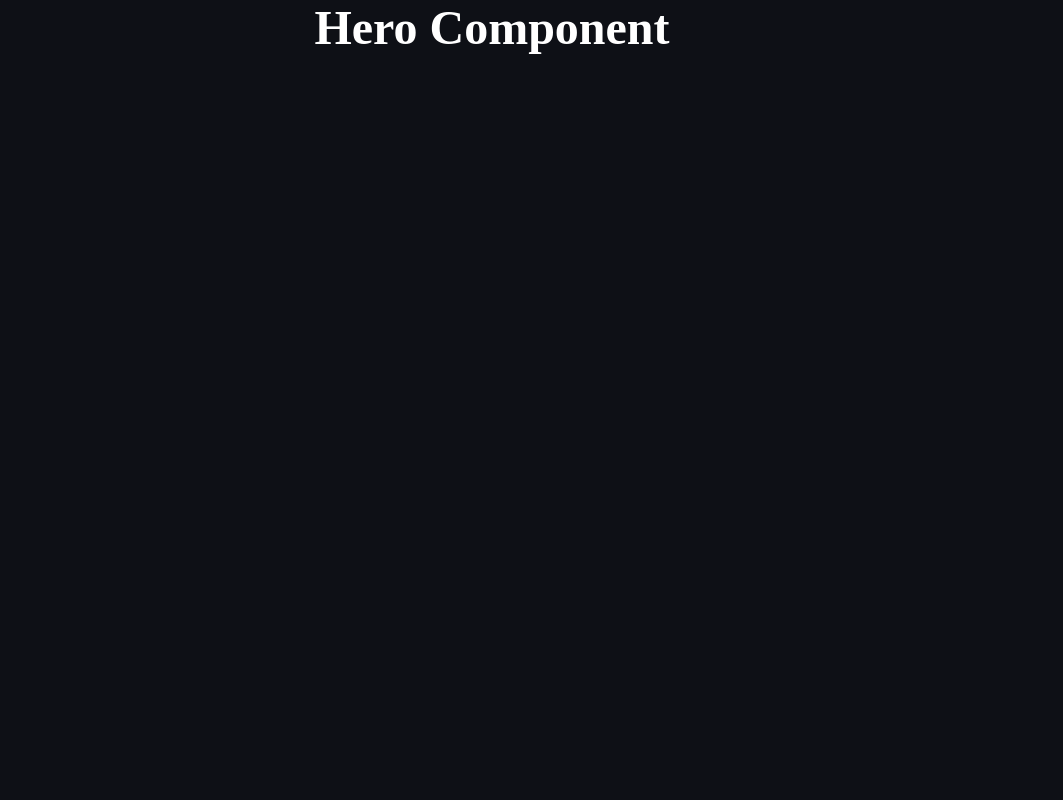
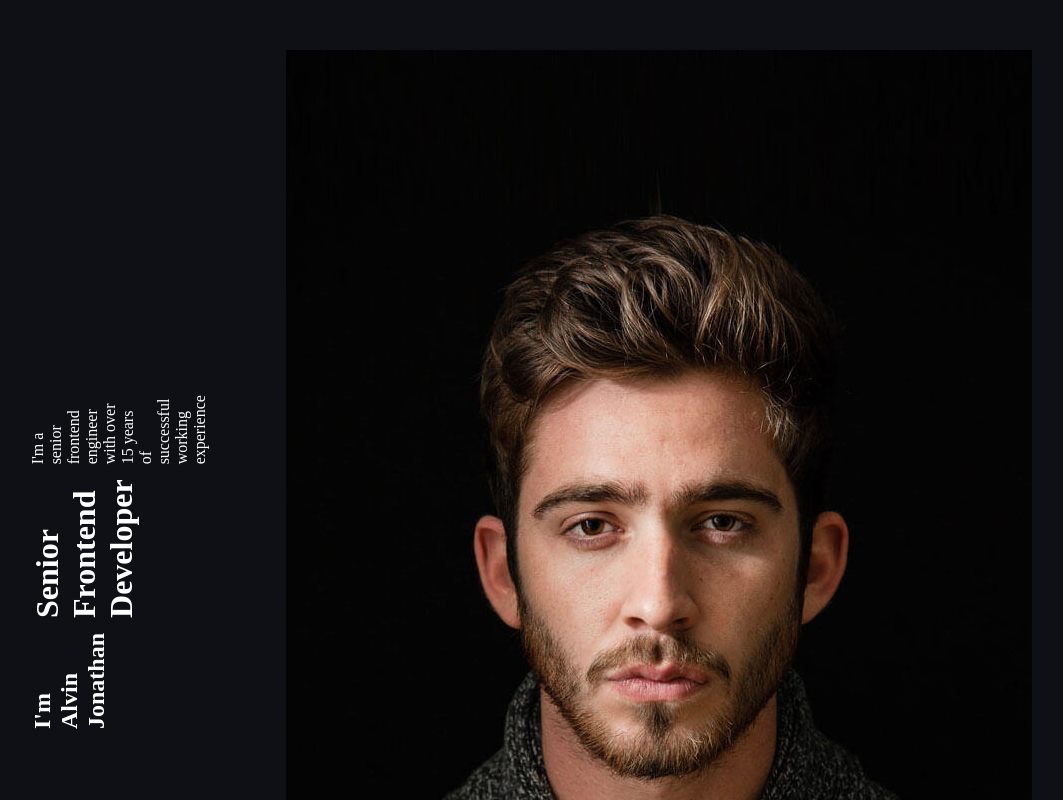
Before and after one commit to Jogata/SoftUni-React-Project, a React (Vite) app in the folder client/: page / in a window 1280 px wide. Shown: the top 800 px of the page, without its empty margins (148-1211 px from the left). Built offline with nearby package versions, Linux system fonts and the light colour scheme.

Commit message:
added hero component

```diff
--- a/client/src/components/travel/black-portfolio/Home/Hero.jsx
+++ b/client/src/components/travel/black-portfolio/Home/Hero.jsx
@@ -1,5 +1,29 @@
 import "./hero.css";
+import img from "../images/headshot.jpg";
 
 export function Hero() {
-    return <h1>hero component</h1>
+    const professions = [
+        "Senior Frontend Developer",
+        "Senior Frontend Engineer"
+    ];
+
+    return (
+        <div className="hero">
+            <div className="hero-content">
+                <div className="hero-left">
+                    <h2>I'm Alvin Jonathan</h2>
+                    <h1>{professions[0]}</h1>
+                    <p>
+                        I'm a senior frontend engineer with over 15
+                        years of successful working experience
+                    </p>
+                </div>
+                <div className="hero-right">
+                    <div className="hero-img">
+                        <img src={img} alt="" />
+                    </div>
+                </div>
+            </div>
+        </div>
+    )
 }
--- a/client/src/components/travel/black-portfolio/Home/hero.css
+++ b/client/src/components/travel/black-portfolio/Home/hero.css
@@ -1,5 +1,88 @@
-h1 {
-    font-size: 3rem;
+.hero-content {
+    position: relative;
+    /* height: 85vh; */
+    margin-top: 50px;
+    padding-inline: 100px;
+    display: flex;
+    align-items: center;
+    justify-content: space-between;
+    /* flex-direction: row; */
+}
+
+.hero-left {
+    display: flex;
+    gap: 15px;
+    transform: rotate(270deg);
+}
+
+.hero-center {
+    display: grid;
+    place-items: center;
+    margin-right: 100px;
+}
+
+.hero-center h1 {
+    font-size: 220px;
+    font-weight: 400;
+    font-style: normal;
+    font-family: "Bebas Neue", sans-serif;
     text-align: center;
-    text-transform: capitalize;
 }
+
+.hero-center .text-buttom {
+    margin-top: -100px;
+}
+
+.hero-center .home-img {
+    width: 300px;
+    height: 300px;
+    margin-top: -120px;
+    border-radius: 12px;
+}
+
+.hero-center p {
+    margin-top: 10px;
+    font-size: 20px;
+}
+
+.hero-right {
+    display: flex;
+    gap: 14px;
+    flex-direction: column;
+}
+
+.hero-right .social-icon {
+    font-size: 22px;
+}
+
+@media (max-width: 834px) {
+    .hero-content {
+        padding-inline: 70px;
+    }
+    .hero-center h1 {
+        font-size: 180px;
+    }
+}
+
+@media (max-width: 430px) {
+    .hero-content {
+        width: 100%;
+        padding-inline: 30px;
+    }
+    .hero-right,
+    .hero-left {
+        display: none;
+    }
+    .hero-center {
+        margin-top: 50px;
+    }
+    .hero-center h1 {
+        font-size: 120px;
+    }
+    .hero-center .text-buttom {
+        margin-top: -30px;
+    }
+    .hero-center .home-img {
+        margin-top: -50px;
+    }
+}
```
Also changed, not shown: client/src/components/travel/black-portfolio/images/headshot.jpg (added).
